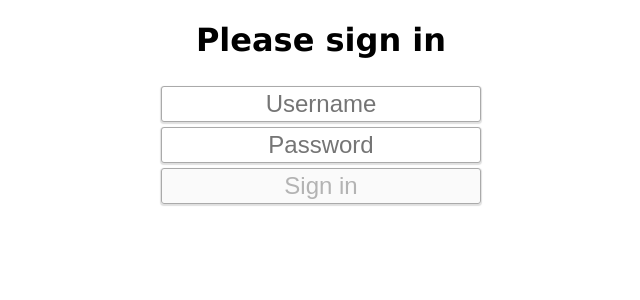
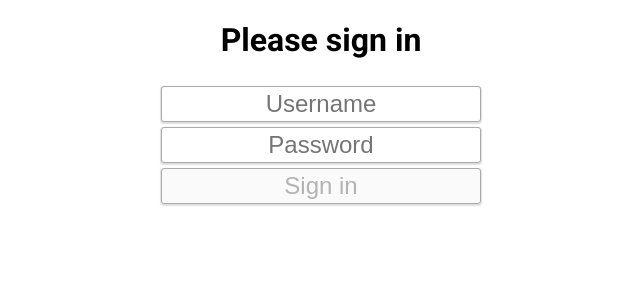
Before and after one commit to szymski/auth-app, a React (Create React App) app in the folder frontend/: page / in a window 1280 px wide. Shown: the top 300 px of the page, without its empty margins (319-959 px from the left). Built offline with nearby package versions, Linux system fonts and the light colour scheme.

Commit message:
Improve dates and table drawing in the frontend

```diff
--- a/frontend/src/components/ExchangeRatesTable.css
+++ b/frontend/src/components/ExchangeRatesTable.css
@@ -1,7 +1,7 @@
 .exchange-rates-table {
     width: 100%;
     table-layout: fixed;
-    background: #eee;
+    background: #f6f6f6;
     border-radius: 3px;
     border: 1px solid #aaa;
     border-spacing: 0 4px;
@@ -11,9 +11,11 @@
 
 .exchange-rates-table th {
     border-bottom: 1px solid #aaa;
-    color: #666;
+    color: #333;
+    font-size: 17px;
+    font-weight: bold;
 }
 
-
 .exchange-rates-table td {
+    font-size: 16px;
 }
--- a/frontend/src/index.css
+++ b/frontend/src/index.css
@@ -1,4 +1,6 @@
+@import url('https://fonts.googleapis.com/css2?family=Roboto:wght@400;700&display=swap');
+
 body {
   margin: 0;
-  font-family: 'Verdana', 'Helvetica';
+  font-family: 'Roboto', sans-serif;
 }
--- a/frontend/src/pages/DashboardPage.tsx
+++ b/frontend/src/pages/DashboardPage.tsx
@@ -38,7 +38,7 @@ export const DashboardPage = () => {
                 {exchangeRates && (
                     <>
                         <p>
-                            Fetched at: {exchangeRates.savedAt}
+                            Fetched at: {new Date(exchangeRates.savedAt).toLocaleTimeString()}
                             &nbsp;
                             <a href="#" onClick={() => refreshAndDisplayData()}>Refresh</a>
                         </p>
```
